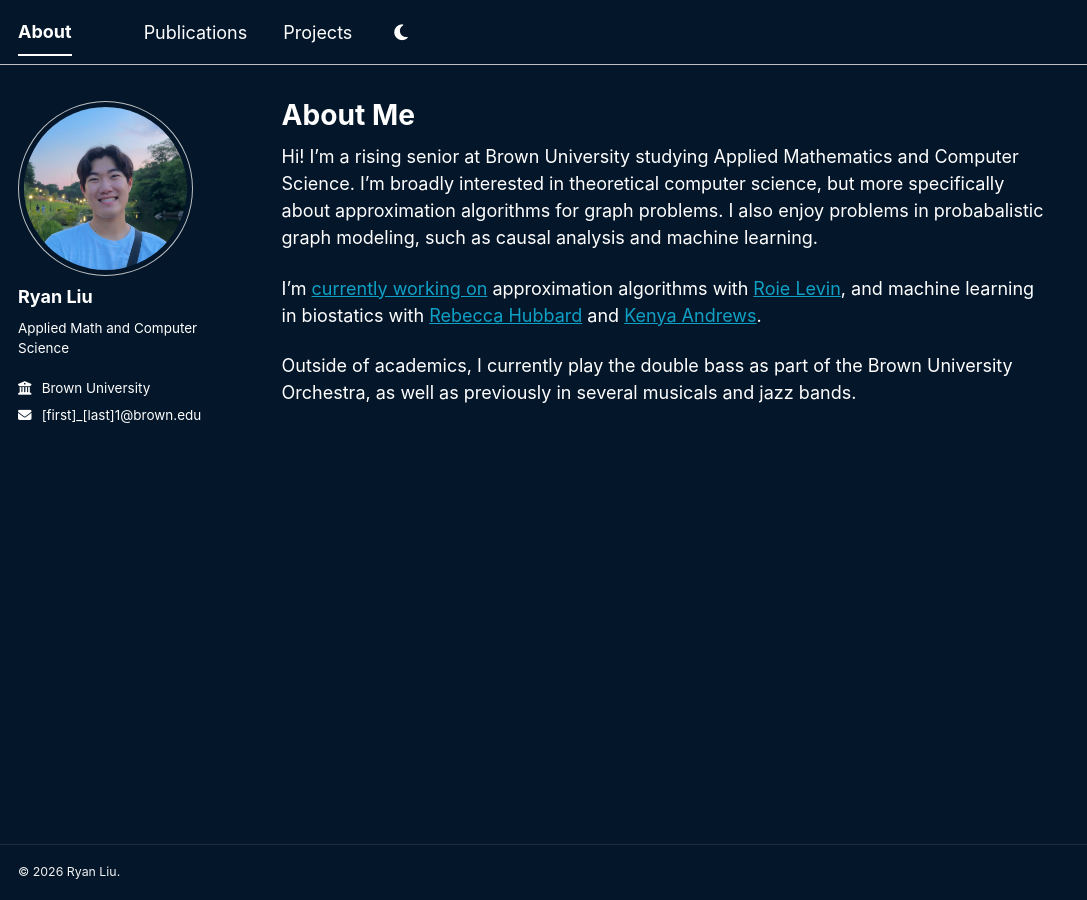
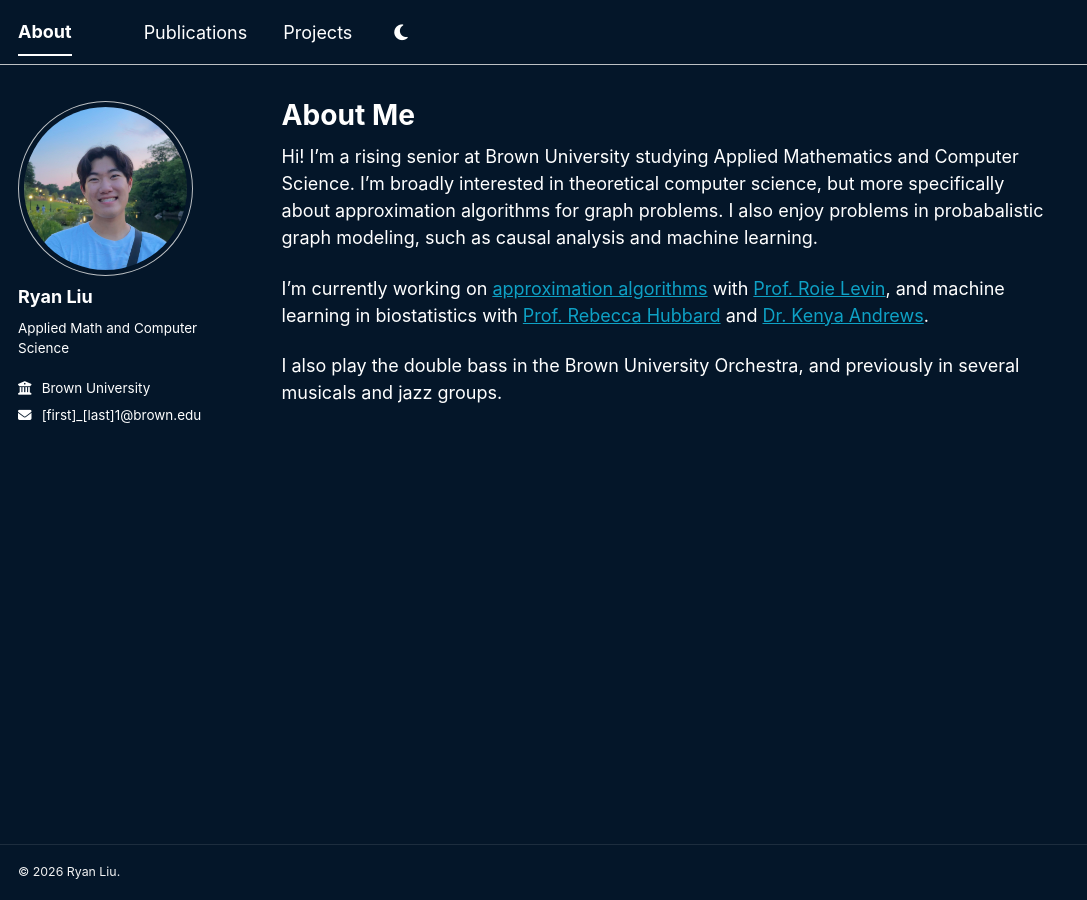
Before and after one commit to ryan-liu0/ryan-liu0.github.io, a Jekyll site: the page built from _pages/about.md, in a window 1280 px wide and 900 px high. Shown: the whole window, without its empty margins (0-1087 px from the left). Built offline with Jekyll 4.4.1, drawn with Linux system fonts in a browser that asks for light colours; a style sheet for code colours, icons or effects is not loaded.

```diff
--- a/_pages/about.md
+++ b/_pages/about.md
@@ -9,6 +9,6 @@
 
 Hi! I'm a rising senior at Brown University studying Applied Mathematics and Computer Science. I'm broadly interested in theoretical computer science, but more specifically about approximation algorithms for graph problems. I also enjoy problems in probabalistic graph modeling, such as causal analysis and machine learning.
 
-I'm [currently working on](https://reu.dimacs.rutgers.edu/~rl1395/) approximation algorithms with [Roie Levin](https://roielevin.com/), and machine learning in biostatics with [Rebecca Hubbard](https://sites.brown.edu/regardslab/) and [Kenya Andrews](https://leadershipportfolio.wixsite.com/kenyaandrewscv).
+I'm currently working on [approximation algorithms](https://reu.dimacs.rutgers.edu/~rl1395/) with [Prof. Roie Levin](https://roielevin.com/), and machine learning in biostatistics with [Prof. Rebecca Hubbard](https://sites.brown.edu/regardslab/) and [Dr. Kenya Andrews](https://leadershipportfolio.wixsite.com/kenyaandrewscv).
 
-Outside of academics, I currently play the double bass as part of the Brown University Orchestra, as well as previously in several musicals and jazz bands.
+I also play the double bass in the Brown University Orchestra, and previously in several musicals and jazz groups.
```
